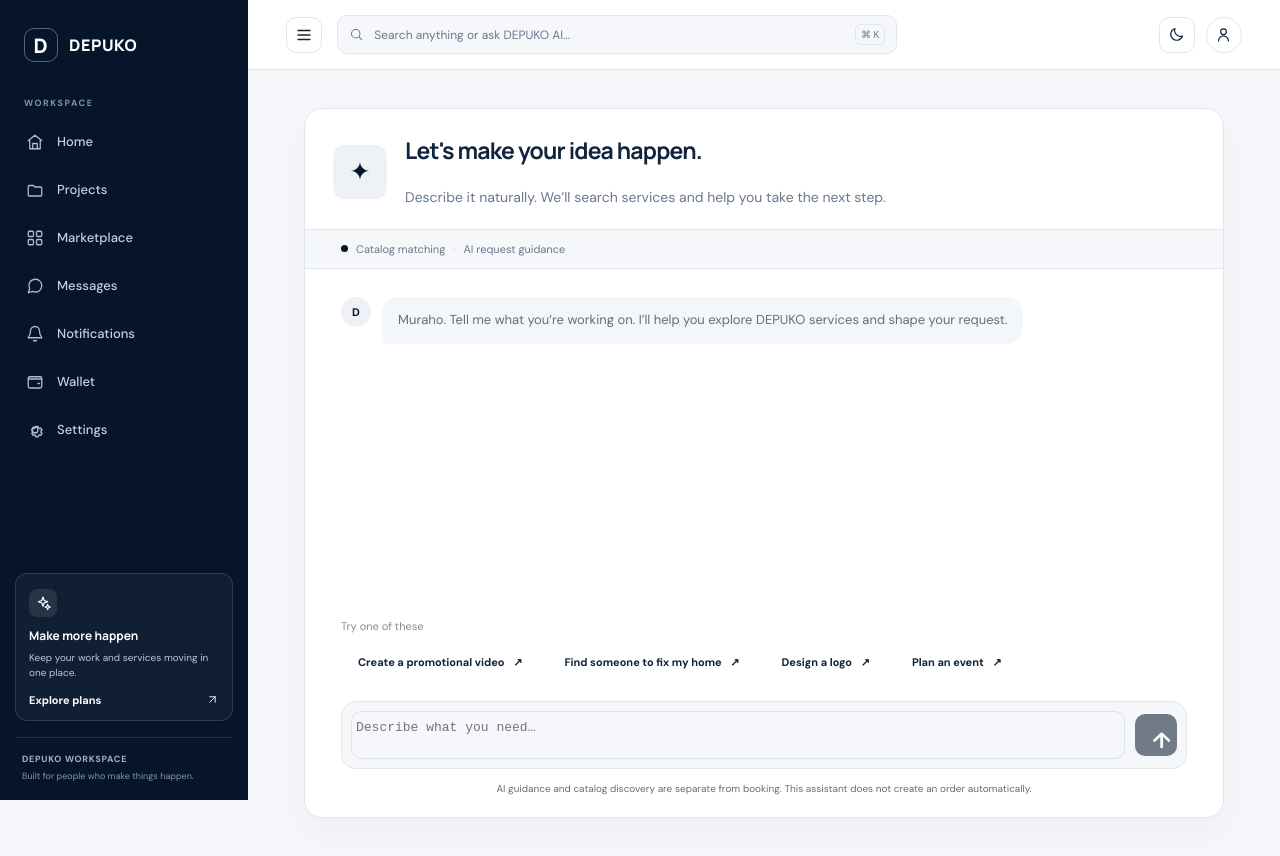
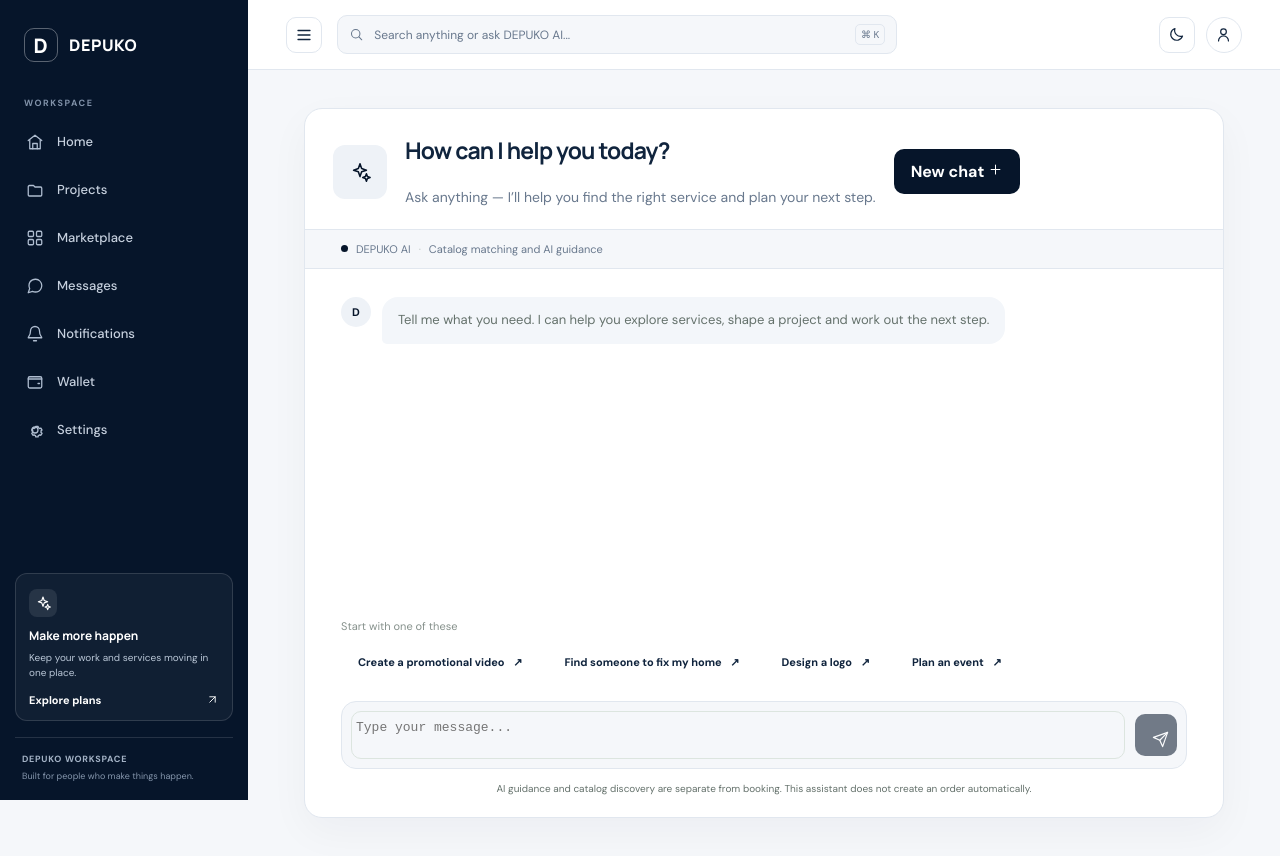
Before and after one commit to nkinzingaboolivierj-maker/depuko-platform, a Next.js app in the folder apps/customer-web/: page /assistant in a window 1280 px wide. Built offline with nearby package versions, Linux system fonts and the light colour scheme; no server answers.

Commit message:
feat(customer): align DEPUKO AI workspace with reference

```diff
--- a/apps/customer-web/src/app/assistant/page.tsx
+++ b/apps/customer-web/src/app/assistant/page.tsx
@@ -1,22 +1,25 @@
 "use client";
 
-import { FormEvent, useState } from "react";
+import { FormEvent, useEffect, useState } from "react";
 import { api, ApiError } from "../../lib/api";
 import { ThemeToggle } from "../../components/ThemeProvider";
+import { WorkspaceIcon } from "../../components/WorkspaceIcon";
 
 const AI_BASE = process.env.NEXT_PUBLIC_API_BASE_URL ?? "https://depuko-api-production.up.railway.app/api/v1";
-
 type Service = { definitionId: string; domain: string; category: string; capabilities: string[]; type: string; configuration: Record<string, unknown> };
 type Message = { id: number; role: "user" | "assistant"; text: string; results?: Service[] };
-
 const starters = ["Create a promotional video", "Find someone to fix my home", "Design a logo", "Plan an event"];
+const welcome: Message = { id: 1, role: "assistant", text: "Tell me what you need. I can help you explore services, shape a project and work out the next step." };
 
 export default function AssistantPage() {
-  const [messages, setMessages] = useState<Message[]>([
-    { id: 1, role: "assistant", text: "Muraho. Tell me what you’re working on. I’ll help you explore DEPUKO services and shape your request." }
-  ]);
+  const [messages, setMessages] = useState<Message[]>([welcome]);
   const [input, setInput] = useState("");
   const [loading, setLoading] = useState(false);
+
+  useEffect(() => {
+    const prompt = new URLSearchParams(window.location.search).get("prompt");
+    if (prompt) setInput(prompt);
+  }, []);
 
   async function send(value = input) {
     const query = value.trim();
@@ -55,7 +58,7 @@ export default function AssistantPage() {
         id: Date.now() + 1,
         role: "assistant",
         text: aiText || (found.length
-          ? "I found " + found.length + " catalog match" + (found.length === 1 ? "" : "es") + ". These are published services only. " + "Tell me a little more about your requirements so I can help you prepare the next step."
+          ? "I found " + found.length + " catalog match" + (found.length === 1 ? "" : "es") + ". These are published services only. Tell me a little more about your requirements so I can help you prepare the next step."
           : "I couldn’t find a published provider for “" + query + "” yet. The catalog may not have that service. Try a shorter keyword, browse categories, or request the service through Support."),
         results: found.length ? found : undefined,
       };
@@ -66,20 +69,25 @@ export default function AssistantPage() {
     } finally { setLoading(false); }
   }
 
-  function submit(e: FormEvent) { e.preventDefault(); void send(); }
+  function submit(event: FormEvent) { event.preventDefault(); void send(); }
+  function newChat() { setMessages([{ ...welcome, id: Date.now() }]); setInput(""); }
 
   return (
     <main className="assistant-page">
-      <header className="assistant-top"><a className="brand" href="/"><span className="brand-mark">D</span><span>DEPUKO</span></a><div className="assistant-top-actions"><ThemeToggle /><a href="/" className="assistant-back">← Back to explore</a></div></header>
+      <header className="assistant-top"><a className="brand" href="/"><span className="brand-mark">D</span><span>DEPUKO</span></a><div className="assistant-top-actions"><ThemeToggle/><a href="/" className="assistant-back">Back to explore</a></div></header>
       <section className="assistant-shell">
-        <div className="assistant-title"><span className="assistant-orb">✦</span><div><h1>Let's make your idea happen.</h1><p>Describe it naturally. We’ll search services and help you take the next step.</p></div></div>
-        <div className="assistant-status"><span className="status-dot"/><span>Catalog matching</span><span className="status-divider">·</span><span>AI request guidance</span></div>
+        <div className="assistant-title">
+          <span className="assistant-orb"><WorkspaceIcon name="sparkles" size={22}/></span>
+          <div className="assistant-heading-copy"><h1>How can I help you today?</h1><p>Ask anything — I’ll help you find the right service and plan your next step.</p></div>
+          <button className="assistant-new-chat" type="button" onClick={newChat}>New chat <WorkspaceIcon name="plus" size={15}/></button>
+        </div>
+        <div className="assistant-status"><span className="status-dot"/><span>DEPUKO AI</span><span className="status-divider">·</span><span>Catalog matching and AI guidance</span></div>
         <div className="chat-window" aria-live="polite">
-          {messages.map(message => <div className={"chat-message " + message.role} key={message.id}><div className="chat-avatar">{message.role === "assistant" ? "D" : "You"}</div><div className="chat-bubble"><p>{message.text}</p>{message.results && <div className="chat-results">{message.results.map(service => <article className="chat-result" key={service.definitionId}><span className="chat-result-icon">◈</span><div><b>{service.category}</b><small>{service.capabilities.join(" · ")}</small><small>{service.domain} · {service.type}</small></div></article>)}</div>}</div></div>)}
+          {messages.map(message => <div className={"chat-message " + message.role} key={message.id}><div className="chat-avatar">{message.role === "assistant" ? "D" : "You"}</div><div className="chat-bubble"><p>{message.text}</p>{message.results && <div className="chat-results">{message.results.map(service => <article className="chat-result" key={service.definitionId}><span className="chat-result-icon"><WorkspaceIcon name="briefcase" size={17}/></span><div><b>{service.category}</b><small>{service.capabilities.join(" · ")}</small><small>{service.domain} · {service.type}</small></div></article>)}</div>}</div></div>)}
           {loading && <div className="chat-message assistant"><div className="chat-avatar">D</div><div className="chat-bubble"><span className="typing-dots">Searching catalog…</span></div></div>}
         </div>
-        {messages.length === 1 && <div className="starter-prompts"><span>Try one of these</span>{starters.map(s => <button key={s} onClick={() => void send(s)}>{s} <span>↗</span></button>)}</div>}
-        <form className="assistant-compose" onSubmit={submit}><textarea value={input} onChange={e => setInput(e.target.value)} placeholder="Describe what you need…" rows={2} aria-label="Describe what you need"/><button type="submit" disabled={loading || !input.trim()} aria-label="Send message">↑</button></form>
+        {messages.length === 1 && <div className="starter-prompts"><span>Start with one of these</span>{starters.map(s => <button key={s} onClick={() => void send(s)}>{s} <span>↗</span></button>)}</div>}
+        <form className="assistant-compose" onSubmit={submit}><textarea value={input} onChange={event => setInput(event.target.value)} placeholder="Type your message..." rows={2} aria-label="Type your message"/><button type="submit" disabled={loading || !input.trim()} aria-label="Send message"><WorkspaceIcon name="send" size={17}/></button></form>
         <p className="assistant-footnote">AI guidance and catalog discovery are separate from booking. This assistant does not create an order automatically.</p>
       </section>
       <footer className="assistant-footer"><span>DEPUKO</span><span>Find people who make it happen.</span></footer>
```
